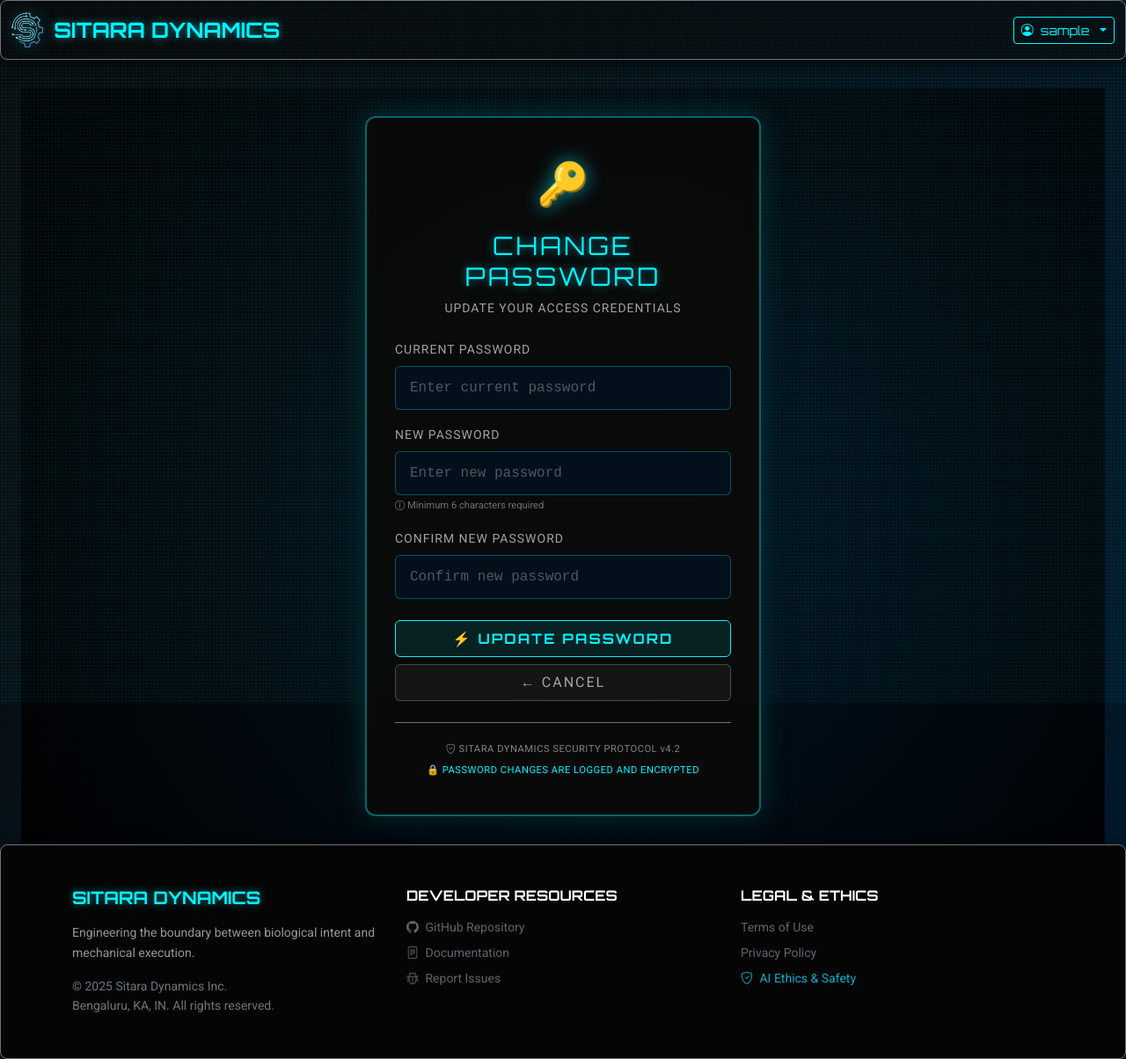
After one commit to pilakkat/sitara_app, a Flask app: page /change-password in a window 1280 px wide. The commit adds this page. Shown: the whole page at 88% size. Run offline with Flask 3, Linux system fonts and the light colour scheme; the visitor is signed in with stand-in values (Sample User, id 1).

Commit message:
Add change password functionality with user feedback and styling

```diff
--- a/app.py
+++ b/app.py
@@ -261,6 +261,34 @@ def login():
 def logout():
     logout_user()
     return redirect(url_for('index'))
+
+@app.route('/change-password', methods=['GET', 'POST'])
+@login_required
+def change_password():
+    if request.method == 'POST':
+        current_password = request.form.get('current_password')
+        new_password = request.form.get('new_password')
+        confirm_password = request.form.get('confirm_password')
+
+        # Verify current password
+        if current_user.password != current_password:
+            return render_template('change_password.html', error='Current password is incorrect')
+
+        # Validate new password
+        if len(new_password) < 6:
+            return render_template('change_password.html', error='New password must be at least 6 characters')
+
+        # Verify password confirmation
+        if new_password != confirm_password:
+            return render_template('change_password.html', error='New passwords do not match')
+
+        # Update password
+        current_user.password = new_password
+        db.session.commit()
+
+        return render_template('change_password.html', success='Password updated successfully!')
+
+    return render_template('change_password.html')
 
 @app.route('/dashboard')
 @login_required
--- a/static/css/components.css
+++ b/static/css/components.css
@@ -622,3 +622,33 @@ select.form-control-cyber option,
 .navbar-brand:hover img {
     filter: drop-shadow(0 0 15px rgba(0, 212, 255, 0.8)) !important;
 }
+
+/* User Dropdown Menu Styling */
+.dropdown-menu {
+    background: rgba(10, 10, 30, 0.95) !important;
+    border: 1px solid var(--neon-blue) !important;
+    box-shadow: 0 0 20px rgba(0, 243, 255, 0.3) !important;
+    backdrop-filter: blur(10px);
+    -webkit-backdrop-filter: blur(10px);
+}
+
+.dropdown-item {
+    color: var(--neon-blue) !important;
+    transition: all 0.3s ease;
+    padding: 0.5rem 1rem;
+    font-family: var(--font-body);
+}
+
+.dropdown-item:hover {
+    background: rgba(0, 243, 255, 0.15) !important;
+    color: var(--neon-blue) !important;
+    text-shadow: 0 0 10px rgba(0, 243, 255, 0.5);
+}
+
+.dropdown-item:active {
+    background: rgba(0, 243, 255, 0.25) !important;
+}
+
+.dropdown-divider {
+    border-color: rgba(0, 243, 255, 0.3) !important;
+}
--- a/templates/base.html
+++ b/templates/base.html
@@ -22,10 +22,25 @@
             </a>
                 <div class="d-flex align-items-center gap-3">
                     {% if current_user.is_authenticated %}
-                    <span class="navbar-text mb-0">OP: {{ current_user.username }}</span>
-                        <a href="{{ url_for('logout') }}" class="btn btn-sm btn-logout">
-                            <i class="bi bi-box-arrow-right me-1"></i> LOGOUT
-                        </a>
+                    <div class="dropdown">
+                        <button class="btn btn-sm btn-outline-cyber dropdown-toggle d-flex align-items-center gap-2" type="button" id="userDropdown" data-bs-toggle="dropdown" aria-expanded="false">
+                            <i class="bi bi-person-circle"></i>
+                            <span>{{ current_user.username }}</span>
+                        </button>
+                        <ul class="dropdown-menu dropdown-menu-end" aria-labelledby="userDropdown" style="background: rgba(10, 10, 30, 0.95); border: 1px solid var(--neon-blue); box-shadow: 0 0 20px rgba(0, 243, 255, 0.3);">
+                            <li>
+                                <a class="dropdown-item" href="{{ url_for('change_password') }}" style="color: var(--neon-blue); transition: all 0.3s ease;">
+                                    <i class="bi bi-key"></i> Change Password
+                                </a>
+                            </li>
+                            <li><hr class="dropdown-divider" style="border-color: rgba(0, 243, 255, 0.3);"></li>
+                            <li>
+                                <a class="dropdown-item" href="{{ url_for('logout') }}" style="color: #ff6666; transition: all 0.3s ease;">
+                                    <i class="bi bi-box-arrow-right"></i> Logout
+                                </a>
+                            </li>
+                        </ul>
+                    </div>
                     {% elif request.endpoint != 'login' %}
                         <a href="{{ url_for('login') }}" class="btn btn-sm btn-cyber">LOGIN</a>
                     {% endif %}
--- /dev/null
+++ b/templates/change_password.html
@@ -0,0 +1,155 @@
+{% extends "base.html" %}
+
+{% block content %}
+<div class="login-container">
+    <div class="login-card">
+        <div class="card-body text-center">
+            <div class="mb-4">
+                <div style="font-size: 3rem; color: var(--neon-blue); text-shadow: 0 0 20px rgba(0, 243, 255, 0.6);">
+                    🔑
+                </div>
+                <h2 class="text-neon mb-2 mt-3">CHANGE PASSWORD</h2>
+                <p class="small mb-0" style="letter-spacing: 1px; color: rgba(200, 200, 200, 0.8);">UPDATE YOUR ACCESS CREDENTIALS</p>
+            </div>
+
+            {% if error %}
+            <div class="alert alert-danger border border-danger mb-3" style="background: rgba(220, 53, 69, 0.1); color: #ff6b6b; font-size: 0.85rem;">
+                <i class="bi bi-exclamation-triangle"></i> {{ error }}
+            </div>
+            {% endif %}
+
+            {% if success %}
+            <div class="alert alert-success border border-success mb-3" style="background: rgba(40, 167, 69, 0.1); color: #51cf66; font-size: 0.85rem;">
+                <i class="bi bi-check-circle"></i> {{ success }}
+            </div>
+            {% endif %}
+
+            <form action="/change-password" method="POST">
+                <div class="mb-3 text-start">
+                    <label class="form-label small" style="letter-spacing: 1px; color: rgba(200, 200, 200, 0.8);">CURRENT PASSWORD</label>
+                    <input type="password" name="current_password" class="form-control form-control-cyber" placeholder="Enter current password" required autocomplete="current-password">
+                </div>
+
+                <div class="mb-3 text-start">
+                    <label class="form-label small" style="letter-spacing: 1px; color: rgba(200, 200, 200, 0.8);">NEW PASSWORD</label>
+                    <input type="password" name="new_password" class="form-control form-control-cyber" placeholder="Enter new password" required autocomplete="new-password" minlength="6">
+                    <div class="form-text" style="font-size: 0.7rem; color: rgba(180, 180, 180, 0.6); margin-top: 0.25rem;">
+                        <i class="bi bi-info-circle"></i> Minimum 6 characters required
+                    </div>
+                </div>
+
+                <div class="mb-4 text-start">
+                    <label class="form-label small" style="letter-spacing: 1px; color: rgba(200, 200, 200, 0.8);">CONFIRM NEW PASSWORD</label>
+                    <input type="password" name="confirm_password" class="form-control form-control-cyber" placeholder="Confirm new password" required autocomplete="new-password" minlength="6">
+                </div>
+
+                <div class="d-grid gap-2">
+                    <button type="submit" class="btn btn-cyber py-2">
+                        <span style="letter-spacing: 2px;">⚡ UPDATE PASSWORD</span>
+                    </button>
+                    <a href="{{ url_for('dashboard') }}" class="btn btn-outline-secondary py-2">
+                        <span style="letter-spacing: 2px;">← CANCEL</span>
+                    </a>
+                </div>
+            </form>
+
+            <div class="mt-4 pt-3 border-top border-secondary">
+                <small style="font-size: 0.7em; letter-spacing: 0.5px; color: rgba(180, 180, 180, 0.7);">
+                    <i class="bi bi-shield-check"></i> SITARA DYNAMICS SECURITY PROTOCOL v4.2<br>
+                    <span style="color: var(--neon-blue);">🔒 PASSWORD CHANGES ARE LOGGED AND ENCRYPTED</span>
+                </small>
+            </div>
+        </div>
+    </div>
+</div>
+
+<style>
+    /* Additional password change page specific styles */
+    body {
+        background: linear-gradient(135deg, #0a0a0a 0%, #001a2e 100%);
+    }
+
+    .login-container::before {
+        content: '';
+        position: absolute;
+        top: 0;
+        left: 0;
+        right: 0;
+        bottom: 0;
+        background-image:
+            repeating-linear-gradient(0deg, transparent, transparent 2px, rgba(0, 243, 255, 0.03) 2px, rgba(0, 243, 255, 0.03) 4px),
+            repeating-linear-gradient(90deg, transparent, transparent 2px, rgba(0, 243, 255, 0.03) 2px, rgba(0, 243, 255, 0.03) 4px);
+        pointer-events: none;
+        z-index: 1;
+    }
+
+    .login-card {
+        position: relative;
+        z-index: 2;
+        animation: fadeInUp 0.6s ease-out;
+    }
+
+    @keyframes fadeInUp {
+        from {
+            opacity: 0;
+            transform: translateY(30px);
+        }
+        to {
+            opacity: 1;
+            transform: translateY(0);
+        }
+    }
+
+    .form-control-cyber:focus {
+        animation: pulse 0.3s ease-out;
+    }
+
+    @keyframes pulse {
+        0% { box-shadow: 0 0 0 rgba(0, 243, 255, 0); }
+        50% { box-shadow: 0 0 20px rgba(0, 243, 255, 0.4); }
+        100% { box-shadow: 0 0 15px rgba(0, 243, 255, 0.3); }
+    }
+
+    /* Cancel button styling */
+    .btn-outline-secondary {
+        background: rgba(50, 50, 50, 0.3);
+        border: 1px solid rgba(150, 150, 150, 0.4);
+        color: rgba(200, 200, 200, 0.8);
+        transition: all 0.3s ease;
+    }
+
+    .btn-outline-secondary:hover {
+        background: rgba(80, 80, 80, 0.5);
+        border-color: rgba(200, 200, 200, 0.6);
+        color: rgba(255, 255, 255, 0.9);
+        box-shadow: 0 0 10px rgba(150, 150, 150, 0.2);
+    }
+
+    /* Success alert styling */
+    .alert-success {
+        animation: slideInDown 0.4s ease-out;
+    }
+
+    /* Error alert styling */
+    .alert-danger {
+        animation: shake 0.5s ease-out;
+    }
+
+    @keyframes slideInDown {
+        from {
+            opacity: 0;
+            transform: translateY(-20px);
+        }
+        to {
+            opacity: 1;
+            transform: translateY(0);
+        }
+    }
+
+    @keyframes shake {
+        0%, 100% { transform: translateX(0); }
+        25% { transform: translateX(-10px); }
+        75% { transform: translateX(10px); }
+    }
+</style>
+{% endblock %}
```
